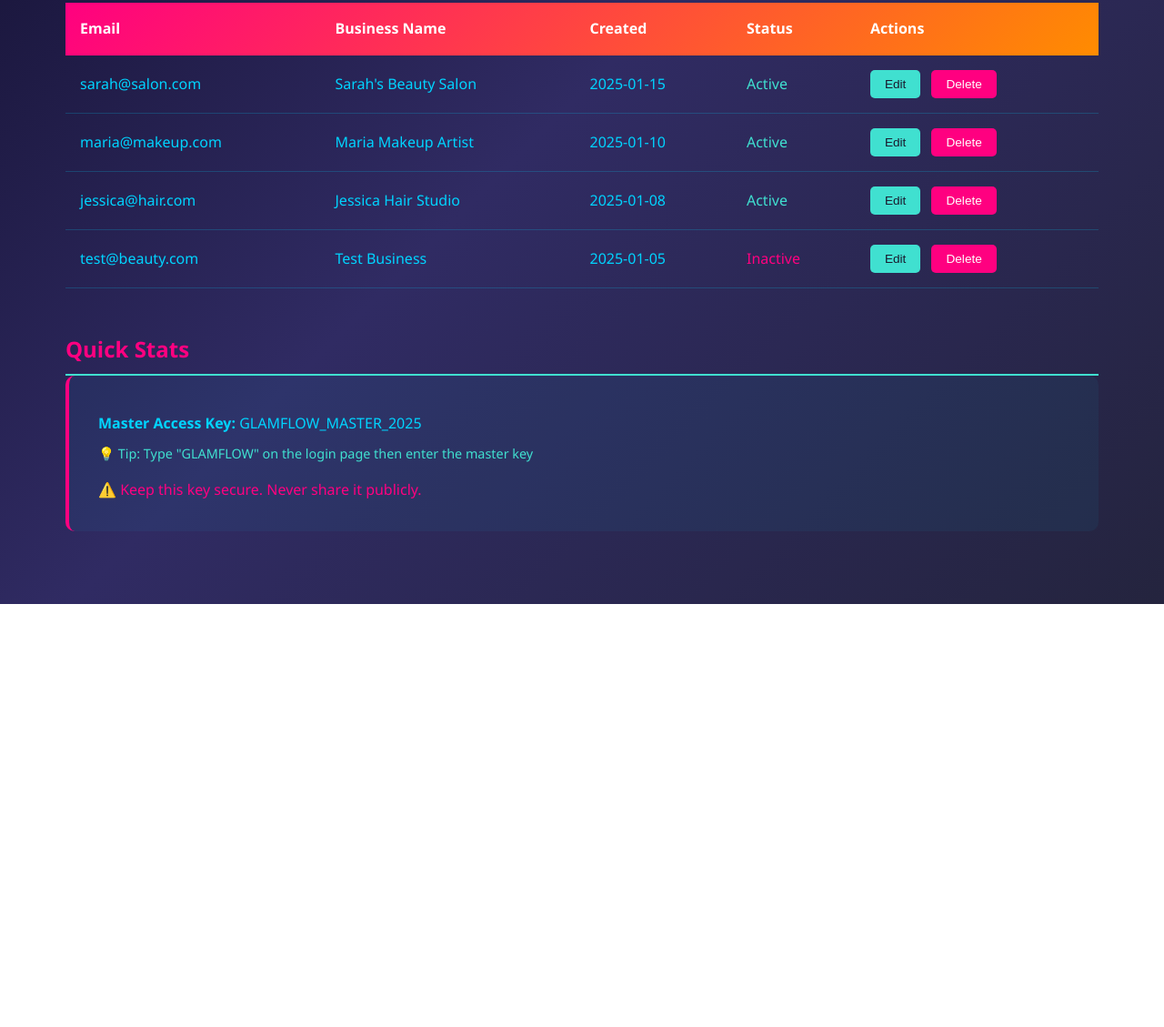
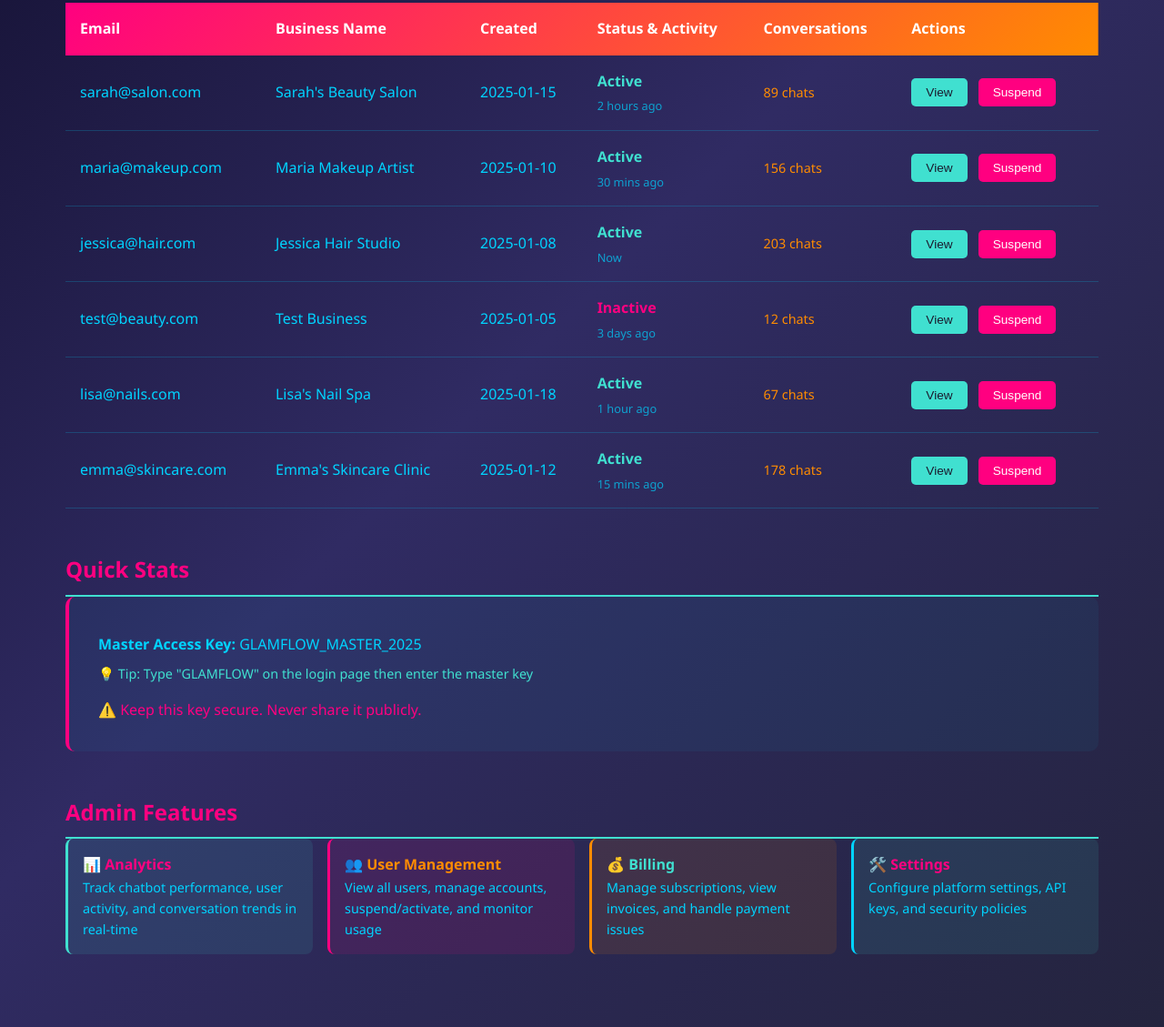
Before and after one commit to LiTree89/litlabs-web, a website: page public/admin.html in a window 1280 px wide. Shown: the part 463-1592 px from the top of the page at 91% size. Before the commit the page ends 1127 px from the top, so only its background shows below. Drawn offline with Linux system fonts and the light colour scheme; sample sign-in values are in the browser's storage.

Commit message:
feat: Enhanced admin panel with example user data and more columns

```diff
--- a/public/admin.html
+++ b/public/admin.html
@@ -161,7 +161,8 @@
                         <th>Email</th>
                         <th>Business Name</th>
                         <th>Created</th>
-                        <th>Status</th>
+                        <th>Status & Activity</th>
+                        <th>Conversations</th>
                         <th>Actions</th>
                     </tr>
                 </thead>
@@ -187,7 +188,28 @@
                 </p>
             </div>
         </div>
-    </div>
+
+        <div class="section">
+            <h2>Admin Features</h2>
+            <div style="display: grid; grid-template-columns: repeat(auto-fit, minmax(250px, 1fr)); gap: 1rem;">
+                <div style="background: rgba(64, 224, 208, 0.1); padding: 1rem; border-radius: 8px; border-left: 3px solid #40e0d0;">
+                    <p style="color: #ff0080; font-weight: 600; margin-top: 0;">📊 Analytics</p>
+                    <p style="color: #00d4ff; font-size: 0.9rem;">Track chatbot performance, user activity, and conversation trends in real-time</p>
+                </div>
+                <div style="background: rgba(255, 0, 128, 0.1); padding: 1rem; border-radius: 8px; border-left: 3px solid #ff0080;">
+                    <p style="color: #ff8c00; font-weight: 600; margin-top: 0;">👥 User Management</p>
+                    <p style="color: #00d4ff; font-size: 0.9rem;">View all users, manage accounts, suspend/activate, and monitor usage</p>
+                </div>
+                <div style="background: rgba(255, 140, 0, 0.1); padding: 1rem; border-radius: 8px; border-left: 3px solid #ff8c00;">
+                    <p style="color: #40e0d0; font-weight: 600; margin-top: 0;">💰 Billing</p>
+                    <p style="color: #00d4ff; font-size: 0.9rem;">Manage subscriptions, view invoices, and handle payment issues</p>
+                </div>
+                <div style="background: rgba(64, 224, 208, 0.1); padding: 1rem; border-radius: 8px; border-left: 3px solid #00d4ff;">
+                    <p style="color: #ff0080; font-weight: 600; margin-top: 0;">🛠️ Settings</p>
+                    <p style="color: #00d4ff; font-size: 0.9rem;">Configure platform settings, API keys, and security policies</p>
+                </div>
+            </div>
+        </div>
 
     <script>
         // Check if user has admin access
@@ -211,10 +233,54 @@
             document.getElementById('total-conversations').textContent = '284';
 
             const mockUsers = [
-                { email: 'sarah@salon.com', business: 'Sarah\'s Beauty Salon', created: '2025-01-15', status: 'Active' },
-                { email: 'maria@makeup.com', business: 'Maria Makeup Artist', created: '2025-01-10', status: 'Active' },
-                { email: 'jessica@hair.com', business: 'Jessica Hair Studio', created: '2025-01-08', status: 'Active' },
-                { email: 'test@beauty.com', business: 'Test Business', created: '2025-01-05', status: 'Inactive' },
+                {
+                    email: 'sarah@salon.com',
+                    business: 'Sarah\'s Beauty Salon',
+                    created: '2025-01-15',
+                    status: 'Active',
+                    conversations: 89,
+                    lastActive: '2 hours ago'
+                },
+                {
+                    email: 'maria@makeup.com',
+                    business: 'Maria Makeup Artist',
+                    created: '2025-01-10',
+                    status: 'Active',
+                    conversations: 156,
+                    lastActive: '30 mins ago'
+                },
+                {
+                    email: 'jessica@hair.com',
+                    business: 'Jessica Hair Studio',
+                    created: '2025-01-08',
+                    status: 'Active',
+                    conversations: 203,
+                    lastActive: 'Now'
+                },
+                {
+                    email: 'test@beauty.com',
+                    business: 'Test Business',
+                    created: '2025-01-05',
+                    status: 'Inactive',
+                    conversations: 12,
+                    lastActive: '3 days ago'
+                },
+                {
+                    email: 'lisa@nails.com',
+                    business: 'Lisa\'s Nail Spa',
+                    created: '2025-01-18',
+                    status: 'Active',
+                    conversations: 67,
+                    lastActive: '1 hour ago'
+                },
+                {
+                    email: 'emma@skincare.com',
+                    business: 'Emma\'s Skincare Clinic',
+                    created: '2025-01-12',
+                    status: 'Active',
+                    conversations: 178,
+                    lastActive: '15 mins ago'
+                }
             ];
 
             const tbody = document.getElementById('users-tbody');
@@ -223,22 +289,34 @@
                     <td>${user.email}</td>
                     <td>${user.business}</td>
                     <td>${user.created}</td>
-                    <td><span style="color: ${user.status === 'Active' ? '#40e0d0' : '#ff0080'};">${user.status}</span></td>
                     <td>
-                        <button class="action-btn edit" onclick="editUser('${user.email}')">Edit</button>
-                        <button class="action-btn delete" onclick="deleteUser('${user.email}')">Delete</button>
+                        <span style="color: ${user.status === 'Active' ? '#40e0d0' : '#ff0080'}; font-weight: 600;">
+                            ${user.status}
+                        </span>
+                        <div style="font-size: 0.8rem; color: #00d4ff; opacity: 0.7; margin-top: 0.25rem;">
+                            ${user.lastActive}
+                        </div>
+                    </td>
+                    <td>
+                        <span style="color: #ff8c00; font-size: 0.9rem;">
+                            ${user.conversations} chats
+                        </span>
+                    </td>
+                    <td>
+                        <button class="action-btn edit" onclick="editUser('${user.email}')">View</button>
+                        <button class="action-btn delete" onclick="deleteUser('${user.email}')">Suspend</button>
                     </td>
                 </tr>
             `).join('');
         }
 
         function editUser(email) {
-            alert('Edit functionality coming soon for: ' + email);
+            alert('👁️ Viewing account details for: ' + email + '\n\n(Full edit panel coming soon)');
         }
 
         function deleteUser(email) {
-            if (confirm('Are you sure you want to delete ' + email + '?')) {
-                alert('User deleted: ' + email);
+            if (confirm('Suspend account for ' + email + '? They can re-activate anytime.')) {
+                alert('✅ Account suspended: ' + email);
             }
         }
 
```
